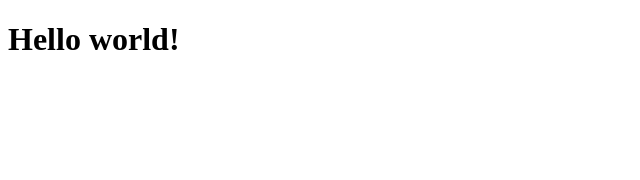
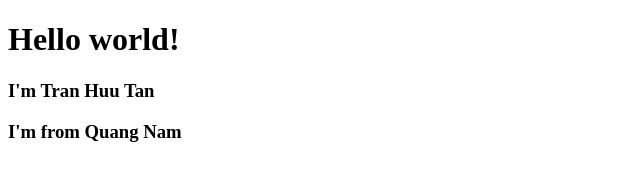
Before and after one commit to thanhbv-kozocom/git-kozo-c1, a plain HTML site: page index.html in a window 1280 px wide. Shown: the whole page, without its empty margins (0-640 px from the left). Drawn offline with Linux system fonts and the light colour scheme.

Commit message:
feature/KOZO_C1-01 Exercise 1

```diff
--- a/index.html
+++ b/index.html
@@ -8,5 +8,7 @@
 </head>
 <body>
   <h1>Hello world!</h1>
+  <h3>I'm Tran Huu Tan</h3>
+  <h3>I'm from Quang Nam</h3>
 </body>
 </html>
```
